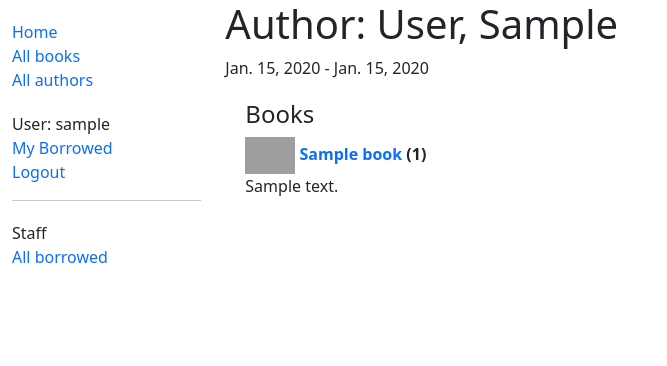
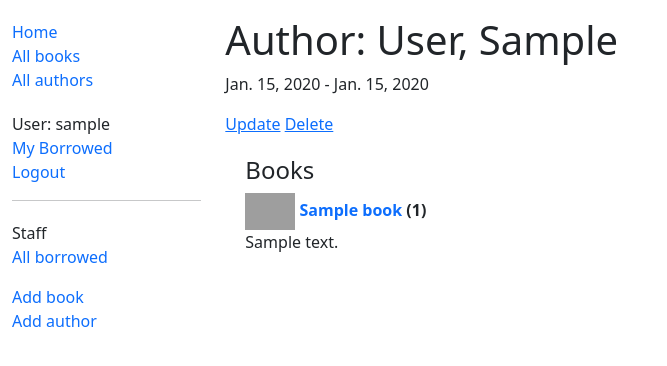
Before and after one commit to mdlufy/django-mangalib, a Django app: page /catalog/author/1 in a window 1280 px wide. Shown: the top 366 px of the page, without its empty margins (0-667 px from the left). Run offline with Django 4.2, Linux system fonts and the light colour scheme; a user stored in the database is signed in; tables that the repository leaves empty hold one stand-in row (values such as "Sample post"); grey boxes are pictures that could not be loaded.

Commit message:
added buttons to C/U/D book/author for librarians

```diff
--- a/catalog/templates/base_generic.html
+++ b/catalog/templates/base_generic.html
@@ -6,7 +6,7 @@
   <meta charset="utf-8">
   <meta name="viewport" content="width=device-width, initial-scale=1">
   <link href="https://cdn.jsdelivr.net/npm/bootstrap@5.1.3/dist/css/bootstrap.min.css" rel="stylesheet" integrity="sha384-1BmE4kWBq78iYhFldvKuhfTAU6auU8tT94WrHftjDbrCEXSU1oBoqyl2QvZ6jIW3" crossorigin="anonymous">
-  <link rel="stylesheet" href="{% static 'css/styles.css' %}">
+  <link href="{% static '/css/styles.css' %}" rel="stylesheet">
 </head>
 <body>
 
@@ -37,6 +37,10 @@
    <li>Staff</li>
    {% if perms.catalog.can_mark_returned %}
    <li><a href="{% url 'all-borrowed' %}" style="text-decoration: none;">All borrowed</a></li>
+   <p>
+   <li><a href="{% url 'book-create' %}" style="text-decoration: none;">Add book</a></li>
+   <li><a href="{% url 'author-create' %}" style="text-decoration: none;">Add author</a></li>
+   </p>
    {% endif %}
    </ul>
     {% endif %}
--- a/catalog/templates/catalog/author_detail.html
+++ b/catalog/templates/catalog/author_detail.html
@@ -2,8 +2,16 @@
 
 {% block content %}
 
+<p>
 <h1>Author: {{ author }} </h1>
 <p>{{author.date_of_birth}} - {% if author.date_of_death %}{{author.date_of_death}}{% endif %}</p>
+{% if user.is_staff %}
+   {% if perms.catalog.can_mark_returned %}
+   <a href="{% url 'author-update' author.id %}" >Update</a>
+   <a href="{% url 'author-delete' author.id %}" >Delete</a>
+   {% endif %}
+{% endif %}
+</p>
 
 <div style="margin-left:20px;margin-top:20px">
 <h4>Books</h4>
```
Also changed, not shown: catalog/templates/catalog/book_detail.html (+10 -1 lines).
